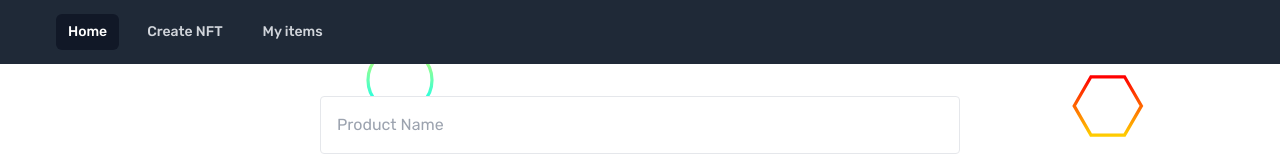
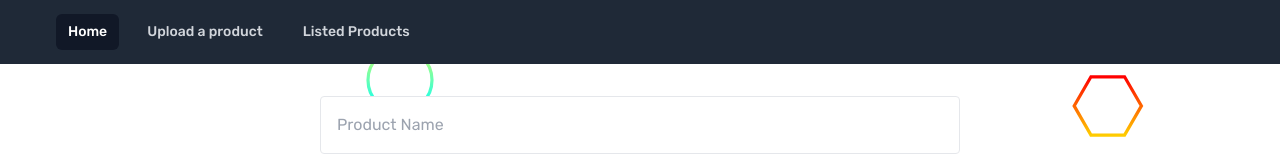
Before and after one commit to raaghavgupta2020/Warrantify-stable, a React (Create React App) app in the folder frontend/: page /nftmint in a window 1280 px wide. Shown: the top 160 px of the page. Built offline with nearby package versions, Linux system fonts and the light colour scheme; no server answers; what ipfs-http-client would draw is missing.

Commit message:
fontChanges

```diff
--- a/frontend/src/components/AdminItems.jsx
+++ b/frontend/src/components/AdminItems.jsx
@@ -55,11 +55,11 @@ export default function CreatorDashboard() {
             <AdminNav />
             {
                 loadingState === "loaded" && !nfts.length ? (
-                    <h1 className="py-10 px-20 text-3xl">No NFTs listed</h1>
+                    <h1 className="py-10 px-20 text-3xl">No products listed</h1>
                 ) : (
                     <div>
                         <div className="p-4">
-                            <h2 className="text-2xl py-2">Items Listed</h2>
+                            <h2 className="text-2xl py-2">Products listed</h2>
                             <div className="grid grid-cols-1 sm:grid-cols-2 lg:grid-cols-4 gap-4 pt-4">
                                 {nfts.map((nft, i) => (
                                     <div key={i} className="border shadow rounded-xl overflow-hidden">
--- a/frontend/src/components/AdminNav.jsx
+++ b/frontend/src/components/AdminNav.jsx
@@ -66,14 +66,14 @@ function AdminNav() {
                                         href="/nftmint"
                                         class="text-gray-300 hover:bg-gray-700 hover:text-white px-3 py-2 rounded-md text-sm font-medium"
                                     >
-                                        Create NFT
+                                        Upload a product
                                     </a>
 
                                     <a
                                         href="/adminitems"
                                         class="text-gray-300 hover:bg-gray-700 hover:text-white px-3 py-2 rounded-md text-sm font-medium"
                                     >
-                                        My items
+                                        Listed Products
                                     </a>
                                 </div>
                             </div>
@@ -109,14 +109,14 @@ function AdminNav() {
                             href="/nftmint"
                             class="text-gray-300 hover:bg-gray-700 hover:text-white block px-3 py-2 rounded-md text-base font-medium"
                         >
-                            Create NFT
+                            Upload a product
                         </a>
 
                         <a
                             href="#"
                             class="text-gray-300 hover:bg-gray-700 hover:text-white block px-3 py-2 rounded-md text-base font-medium"
                         >
-                            My items
+                            Listed Products
                         </a>
                     </div>
                 </div>
--- a/frontend/src/components/UNavbar.jsx
+++ b/frontend/src/components/UNavbar.jsx
@@ -64,7 +64,7 @@ function UNavbar() {
 										href="/usernfts"
 										class="text-gray-300 hover:bg-gray-700 hover:text-white px-3 py-2 rounded-md text-sm font-medium"
 									>
-										My Nfts
+										NFT Warranty cards
 									</a>
 								</div>
 							</div>
--- a/frontend/src/components/UserNFT.jsx
+++ b/frontend/src/components/UserNFT.jsx
@@ -28,7 +28,10 @@ export default function UserNFT() {
         const marketplaceContract = new ethers.Contract(marketplaceAddress, NFTMarketplace.abi, signer)
         const data = await marketplaceContract.fetchMyNFTs()
         const timerem = await marketplaceContract.getTimeLeft()
-        console.log("timerem" +  timerem)
+        // const timerem1 = await marketplaceContract.getTimeLeft()
+        // const timerem2 = await marketplaceContract.getTimeLeft()
+        // const timerem3 = await marketplaceContract.getTimeLeft()
+        console.log("timerem" +  timerem )
         const items = await Promise.all(data.map(async i => {
             const tokenURI = await marketplaceContract.tokenURI(i.tokenId)
             const meta = await axios.get(tokenURI)
@@ -54,15 +57,18 @@ export default function UserNFT() {
             <UNavbar />
             <div className="flex justify-center">
                 <div className="p-4">
-                    <div className="grid grid-cols-1 sm:grid-cols-2 lg:grid-cols-4 gap-4 pt-4">
+                    <div className="grid grid-cols-1 sm:grid-cols-2 lg:grid-cols-4 gap-4 pt-4  ">
                         {
                             nfts.map((nft, i) => (
-                                <div key={i} className="border shadow rounded-xl overflow-hidden">
+                                //
+                                <div key={i} className="border shadow rounded-xl overflow-x-scroll" >
                                     <img src={nft.image} className="rounded" />
                                     <div className="p-4">
                                         <p className="text-2xl font-bold text-black">Price - {nft.price} Eth</p>
-                                        <p className='text-2xl'>from - {nft.wallet_address}</p>
-                                        <p>time- {timerem}</p>
+                                        <p></p>
+                                        <p className='text-2xl'>From - {nft.wallet_address}</p>
+                                        <p className='text-2xl'>Owner - {nft.owner}</p>
+                                        <p>time- {nft.timerem}</p>
                                     </div>
                                 </div>
                             ))
--- a/frontend/src/components/creatorprofile/pages/Blog/BlogItem.jsx
+++ b/frontend/src/components/creatorprofile/pages/Blog/BlogItem.jsx
@@ -30,9 +30,9 @@ const BlogItem = (props) => {
 				</h3>
         <p className="text-gray-400">{description}</p>
         <div className="flex justify-between" >
-          <p>{price} ETH</p>
-		  <p>expiry {expiry}</p>
-          <button onClick={() => props.buyNft(props.blog)}>Buy</button>
+          <p>Amount {price} ETH</p>
+		  <p>Warranty Period {expiry}</p>
+          <button onClick={() => props.buyNft(props.blog)}>Buy Product</button>
         </div>
 			</div>
 		</div>
```
Also changed, not shown: 1 other file (tests, documents, lock files or other folders).
